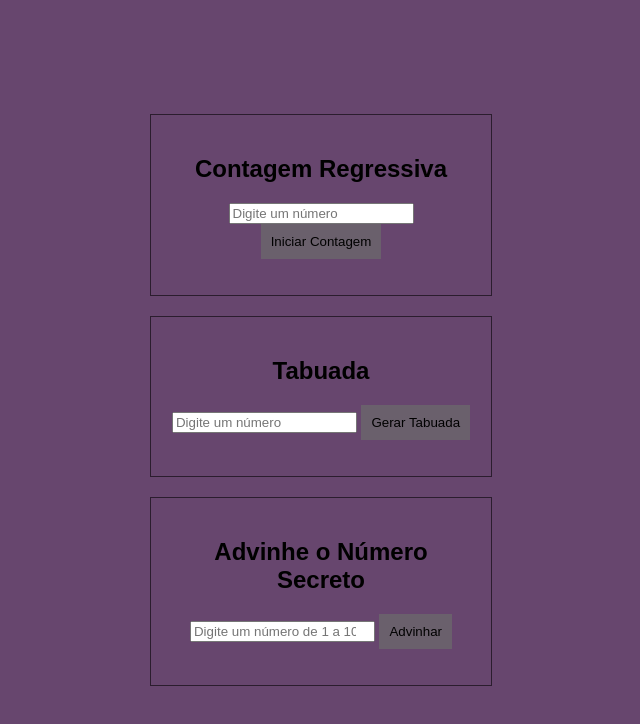
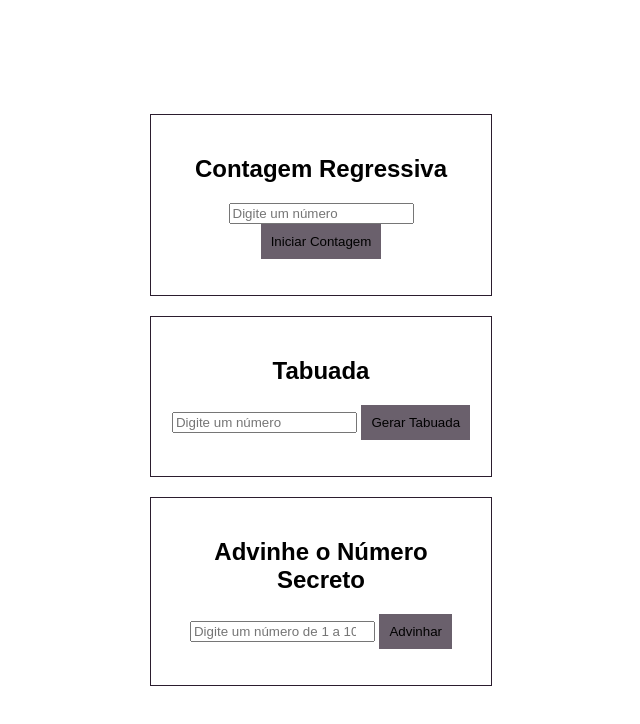
Before and after one commit to 1andreza/Site, a plain HTML site: page index.html in a window 1280 px wide. Shown: the whole page, without its empty margins (319-959 px from the left). Drawn offline with Linux system fonts and the light colour scheme.

Commit message:
Update index.html

```diff
--- a/index.html
+++ b/index.html
@@ -7,7 +7,7 @@
     <style>
         body {
             font-family: Arial, sans-serif;
-            background-color: #67466E;
+            background-color: ##e8b8ff;
             display: flex;
             flex-direction: column;
             align-items: center;
```
